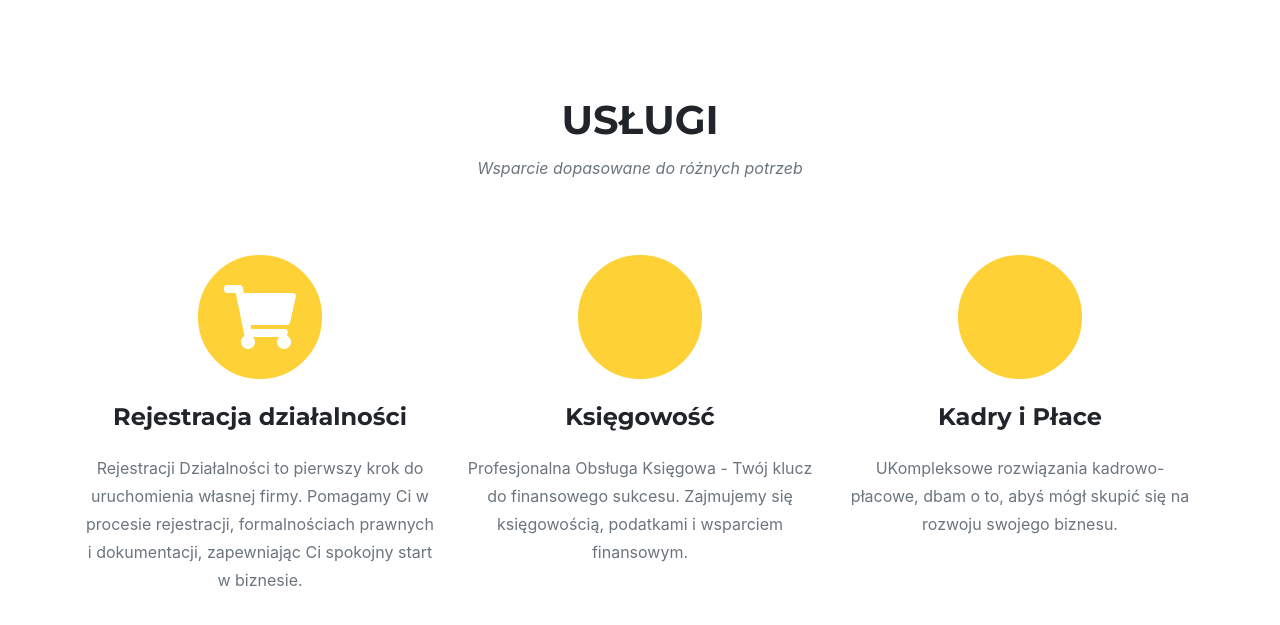
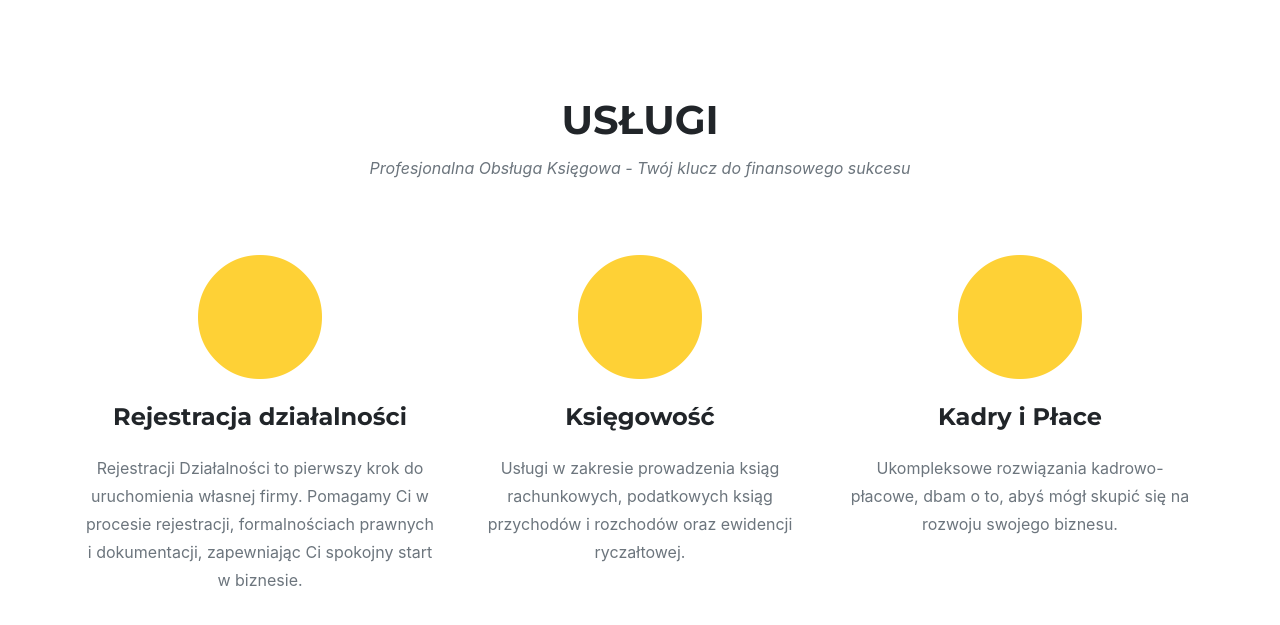
Before and after one commit to scripnichenko/finprime, a Jekyll site: the page built from index.md, in a window 1280 px wide and 900 px high, scrolled down 817 px, cut to the strip 102-727 px from the top of the window. Built offline with Jekyll 4.4.1, drawn with Linux system fonts in a browser that asks for light colours; some web fonts are replaced.

Commit message:
updated text

```diff
--- a/_data/sitetext.yml
+++ b/_data/sitetext.yml
@@ -18,17 +18,17 @@ en: &DEFAULT_EN
 
   services:
     title: "Usługi"
-    text: "Wsparcie dopasowane do różnych potrzeb"
+    text: "Profesjonalna Obsługa Księgowa - Twój klucz do finansowego sukcesu"
     section: services
     list:
       - title: "Rejestracja działalności"
         desc: "Rejestracji Działalności to pierwszy krok do uruchomienia własnej firmy. Pomagamy Ci w procesie rejestracji, formalnościach prawnych i dokumentacji, zapewniając Ci spokojny start w biznesie."
-        icon: fas fa-shopping-cart #find more at https://fontawesome.com/icons
+        icon: fab fa-laptop #find more at https://fontawesome.com/icons
       - title: "Księgowość"
-        desc: "Profesjonalna Obsługa Księgowa - Twój klucz do finansowego sukcesu. Zajmujemy się księgowością, podatkami i wsparciem finansowym."
+        desc: "Usługi w zakresie prowadzenia ksiąg rachunkowych, podatkowych ksiąg przychodów i rozchodów oraz ewidencji ryczałtowej."
         icon: fab fa-laptop
       - title: "Kadry i Płace"
-        desc: "UKompleksowe rozwiązania kadrowo-płacowe, dbam o to, abyś mógł skupić się na rozwoju swojego biznesu."
+        desc: "Ukompleksowe rozwiązania kadrowo-płacowe, dbam o to, abyś mógł skupić się na rozwoju swojego biznesu."
         icon: fab fa-laptop
 
   # portfolio:
```
